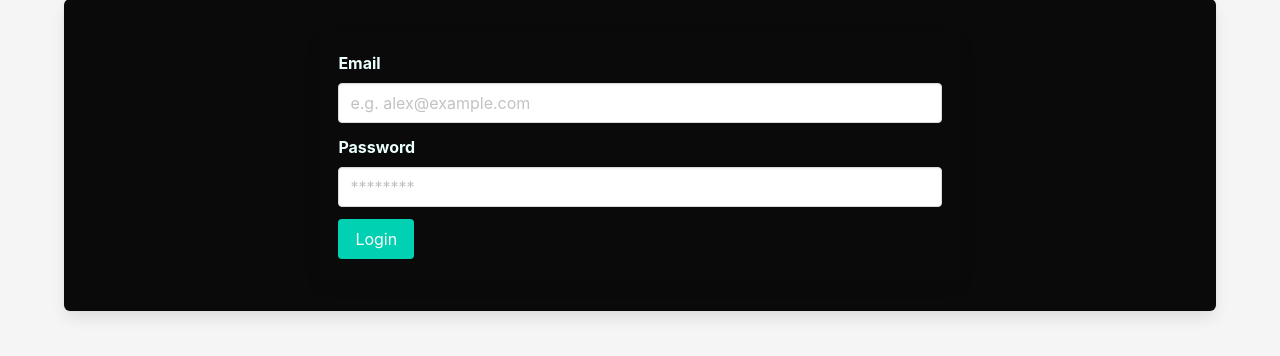
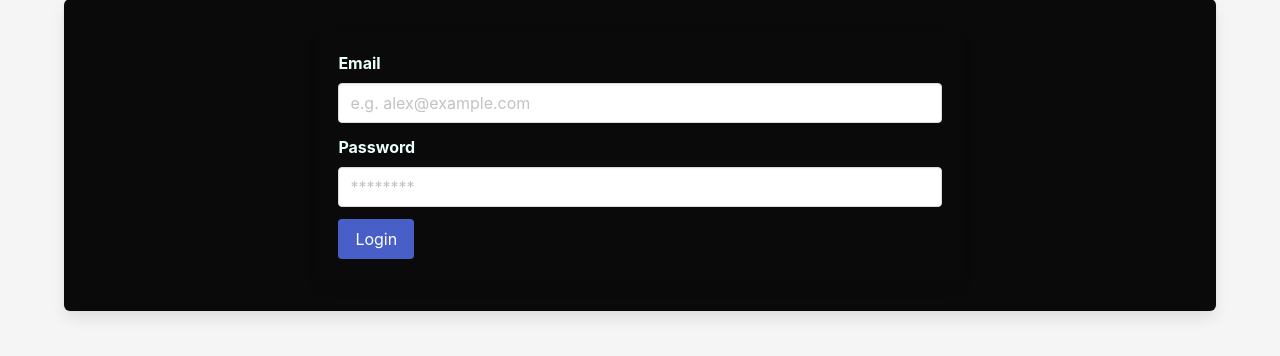
Before and after one commit to knight-coder-llc/codespaces-django, a Django app: page / in a window 1280 px wide. Shown: the part 114-470 px from the top of the page. Run offline with Django 4.2, Linux system fonts and the light colour scheme.

Commit message:
added login

```diff
--- a/shuttle/templates/index.html
+++ b/shuttle/templates/index.html
@@ -38,7 +38,7 @@
                           </div>
                         </div>
 
-                        <button class="button is-primary">Login</button>
+                        <button class="button is-link">Login</button>
                       </form>
                   </section>
                 </div>
```
